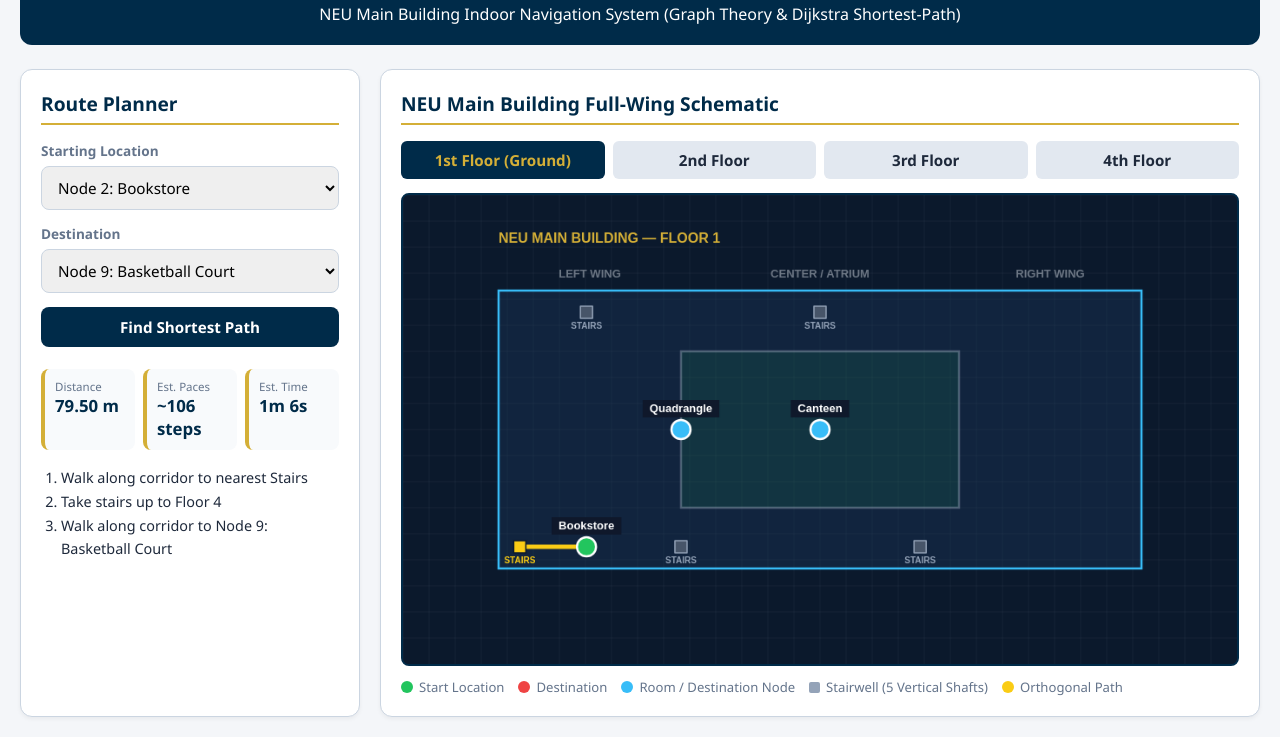
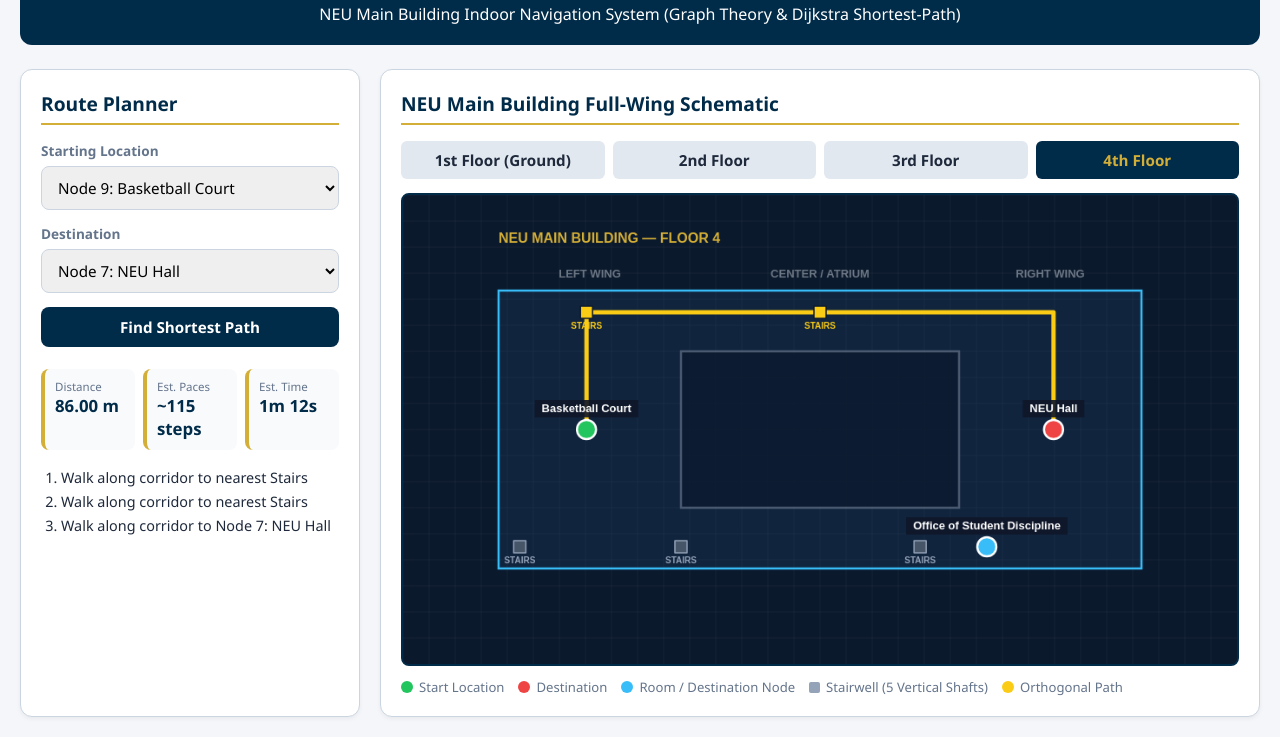
Before and after one commit to Luckzeyyy/pathfindr-neu, a plain HTML site: page index.html in a window 1280 px wide. Shown: the part 86-823 px from the top of the page. Drawn offline with Linux system fonts and the light colour scheme.

Commit message:
Update index.html

```diff
--- a/index.html
+++ b/index.html
@@ -162,7 +162,7 @@
     const S = (code, f) => stairNodeMap[`${code}_${f}`];
     const H = (code, f) => hallNodeMap[`${code}_${f}`];
 
-    // Orthogonal (Rook-only) edges
+    // Orthogonal (Rook-only) edges — paths stay strictly along outer/wing corridors
     const edges = [
       // Vertical stair shafts across Floors 1 -> 2 -> 3 -> 4 (16.5m per floor)
       ...stairShafts.flatMap(s => [
@@ -173,26 +173,31 @@
 
       // Base orthogonal hallway grid on all 4 floors
       ...[1, 2, 3, 4].flatMap(f => [
+        // Bottom outer horizontal corridor (y = 0.75)
         [S("LB", f), H("LB_BOT", f), 6.0],
         [H("LB_BOT", f), S("CBL", f), 16.5],
         [S("CBL", f), S("CBR", f), 18.0],
         [S("CBR", f), H("RT_BOT", f), 16.0],
 
+        // Left wing vertical corridor (x = 0.22)
         [S("LT", f), H("LB_CORNER", f), 20.0],
         [H("LB_CORNER", f), H("LB_BOT", f), 6.0],
 
+        // Inner bottom horizontal corridor (y = 0.6667)
         [H("LB_CORNER", f), H("IN_BL", f), 12.0],
         [H("IN_BL", f), H("IN_BR", f), 22.0],
 
+        // Inner left & upper-right vertical corridors
         [H("IN_TL", f), H("IN_BL", f), 20.0],
         [H("IN_TR", f), H("MID_R", f), 12.0],
-        [H("MID_R", f), H("IN_BR", f), 10.0],
 
+        // Top horizontal corridor (y = 0.25)
         [S("LT", f), H("IN_TL", f), 12.0],
         [H("IN_TL", f), S("CT", f), 14.0],
         [S("CT", f), H("IN_TR", f), 14.0],
         [H("IN_TR", f), H("RT_TOP", f), 12.0],
 
+        // Right wing vertical corridor (x = 0.78)
         [H("RT_TOP", f), H("RT_BOT", f), 26.0]
       ]),
 
@@ -213,14 +218,14 @@
       [4, S("CT", 2), 14.0],
       [4, H("MID_R", 2), 14.0],
 
-      // Floor 3 Room Connections (CAS on right-most wing x: 0.78, y: 0.75 parallel to NEU Hall)
-      [6, S("CBR", 3), 16.0],        // CAS (0.78, 0.75) <-> CBR Stairs (0.62, 0.75) [y=0.75]
-      [6, H("RT_BOT", 3), 0.1],       // CAS pinned on right-most bottom corridor corner (0.78, 0.75)
+      // Floor 3 Room Connections
+      [6, S("CBR", 3), 16.0],
+      [6, H("RT_BOT", 3), 0.1],
 
-      // Floor 4 Room Connections
+      // Floor 4 Room Connections:
+      // Court (0.22, 0.50) -> drops down to LB_CORNER (0.22, 0.6667) -> LB_BOT (0.22, 0.75) -> goes right along y=0.75 -> OSD (0.70, 0.75) -> RT_BOT (0.78, 0.75) -> goes up to NEU Hall (0.78, 0.50)
       [9, S("LT", 4), 12.0],
       [9, H("LB_CORNER", 4), 12.0],
-      [7, H("MID_R", 4), 10.0],
       [7, H("RT_TOP", 4), 22.0],
       [7, H("RT_BOT", 4), 37.0],
       [8, S("CBR", 4), 8.0],
@@ -236,8 +241,8 @@
       startSel.add(new Option(n.name, n.id));
       endSel.add(new Option(n.name, n.id));
     });
-    startSel.value = 2;
-    endSel.value = 9;
+    startSel.value = 9; // Basketball Court
+    endSel.value = 7;   // NEU Hall
 
     function setFloor(f) {
       currentFloor = f;
```
